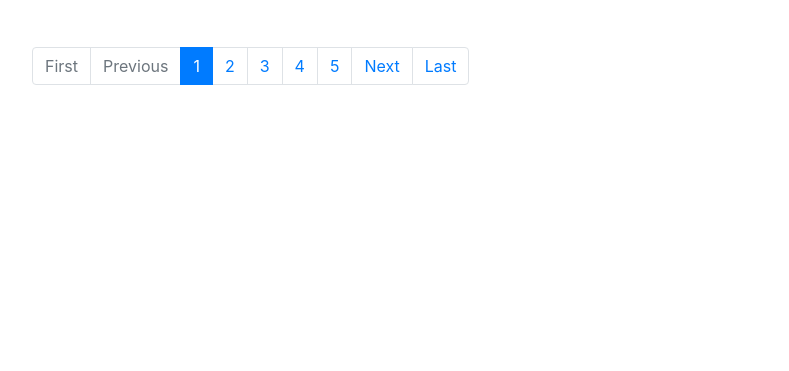
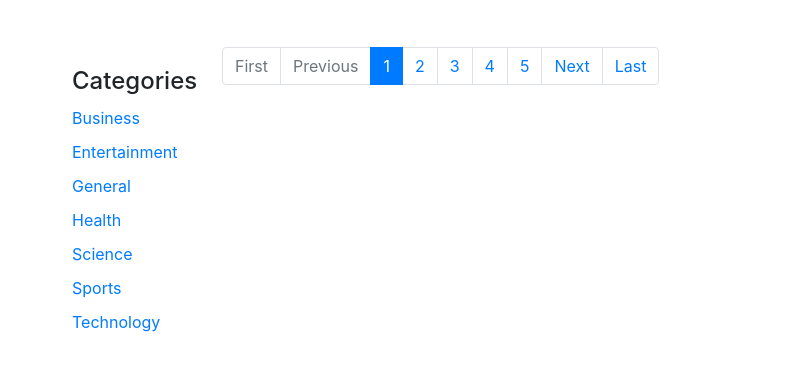
Before and after one commit to Ildarik/amc-news-aggregator, a plain HTML site: page index.html in a window 1280 px wide. Shown: the part 101-472 px from the top of the page, without its empty margins (53-842 px from the left). Drawn offline with nearby package versions, Linux system fonts and the light colour scheme; no server answers.

Commit message:
Add filter for category

```diff
--- a/css/style.css
+++ b/css/style.css
@@ -43,3 +43,15 @@
 .newsItem p {
   margin-top: 5px;
 }
+
+.filters {
+  padding-top: 20px;
+}
+
+.filters ul {
+  list-style: none;
+}
+
+.filters ul li {
+  margin: 10px 0;
+}
--- a/index.html
+++ b/index.html
@@ -17,8 +17,40 @@
 <body>
   <div class="container">
     <h1>News Aggregator</h1>
-    <div id="pagination">
-      <div id="news">
+    <div class="row">
+      <div class="col-md-2">
+        <div class="filters">
+          <ul class="categories">
+            <h4>Categories</h4>
+            <li id="business">
+              <a href="#">Business</a>
+            </li>
+            <li id="entertainment">
+              <a href="#">Entertainment</a>
+            </li>
+            <li id="general">
+              <a href="#">General</a>
+            </li>
+            <li id="health">
+              <a href="#">Health</a>
+            </li>
+            <li id="science">
+              <a href="#">Science</a>
+            </li>
+            <li id="sports">
+              <a href="#">Sports</a>
+            </li>
+            <li id="technology">
+              <a href="#">Technology</a>
+            </li>
+          </ul>
+        </div>
+      </div>
+      <div class="col-md-10">
+        <div id="pagination">
+          <div id="news">
+          </div>
+        </div>
       </div>
     </div>
   </div>
--- a/js/news.js
+++ b/js/news.js
@@ -1,14 +1,46 @@
 var News = {};
 
 const API_KEY = "64ddb2a50e4a4a8f993bb110839bed71";
+
+let category = "";
+
+let page = 1;
 
 $(document).ready(function() {
   $("#pagination").twbsPagination({
     totalPages: 5,
     visiblePages: 10,
     onPageClick: function(event, page) {
-      News.getNews(page);
+      News.getNews(page, category);
     }
+  });
+  $("#business").click(function() {
+    category = "business";
+    News.getNews(page, category);
+  });
+  $("#sports").click(function() {
+    category = "sports";
+    News.getNews(page, category);
+  });
+  $("#general").click(function() {
+    category = "general";
+    News.getNews(page, category);
+  });
+  $("#entertainment").click(function() {
+    category = "entertainment";
+    News.getNews(page, category);
+  });
+  $("#health").click(function() {
+    category = "health";
+    News.getNews(page, category);
+  });
+  $("#science").click(function() {
+    category = "science";
+    News.getNews(page, category);
+  });
+  $("#technology").click(function() {
+    category = "technology";
+    News.getNews(page, category);
   });
 });
 
@@ -42,13 +74,14 @@ News.renderNews = function(articles) {
   }
 };
 
-News.getNews = function(pageNumber) {
+News.getNews = function(pageNumber, category) {
   $.ajax({
     url:
       "https://newsapi.org/v2/top-headlines?" +
       "country=us&" +
-      "category=general&" +
-      "pageSize=10&" +
+      "category=" +
+      category +
+      "&pageSize=10&" +
       "apiKey=64ddb2a50e4a4a8f993bb110839bed71&" +
       "page=" +
       pageNumber,
```
